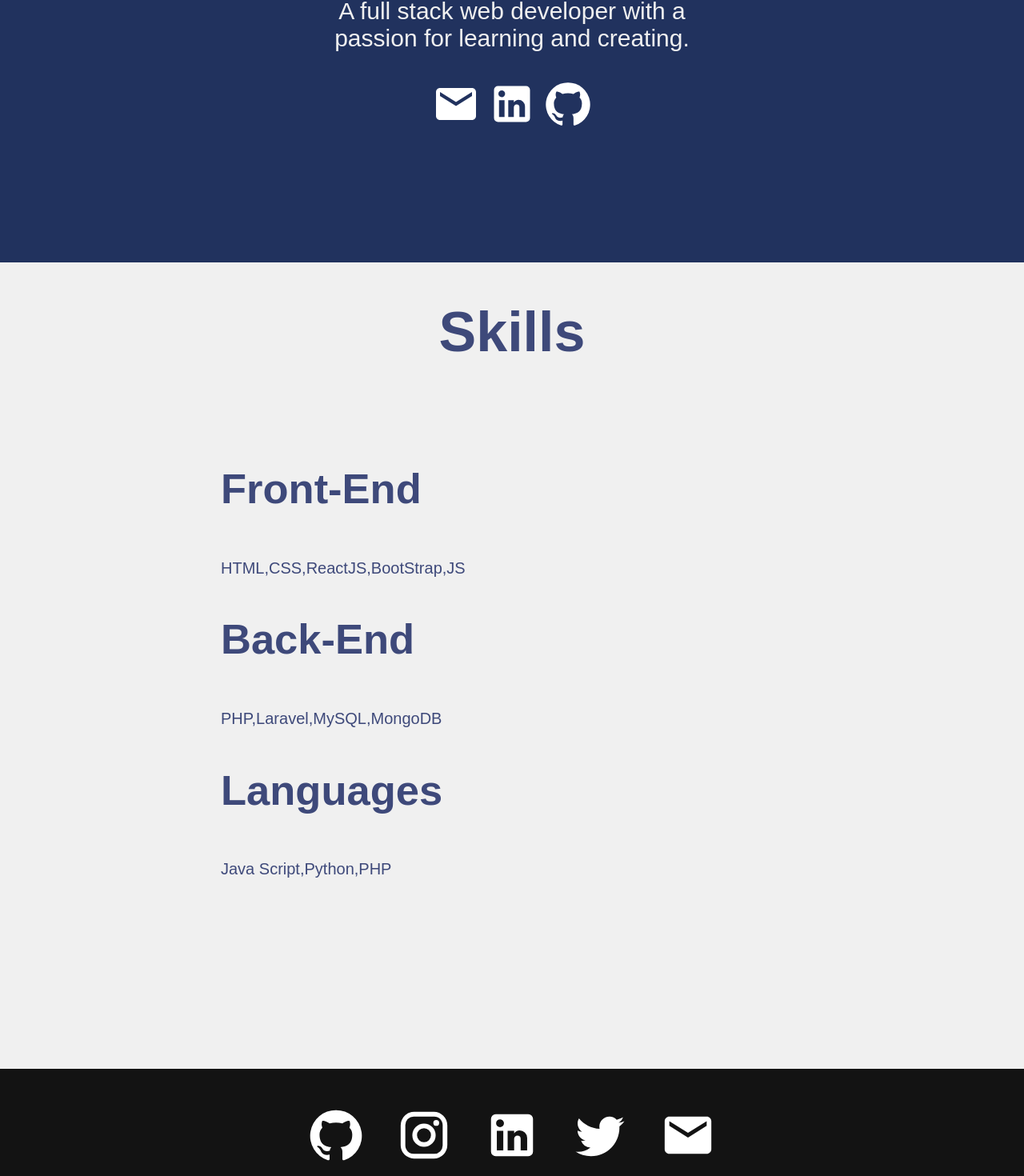
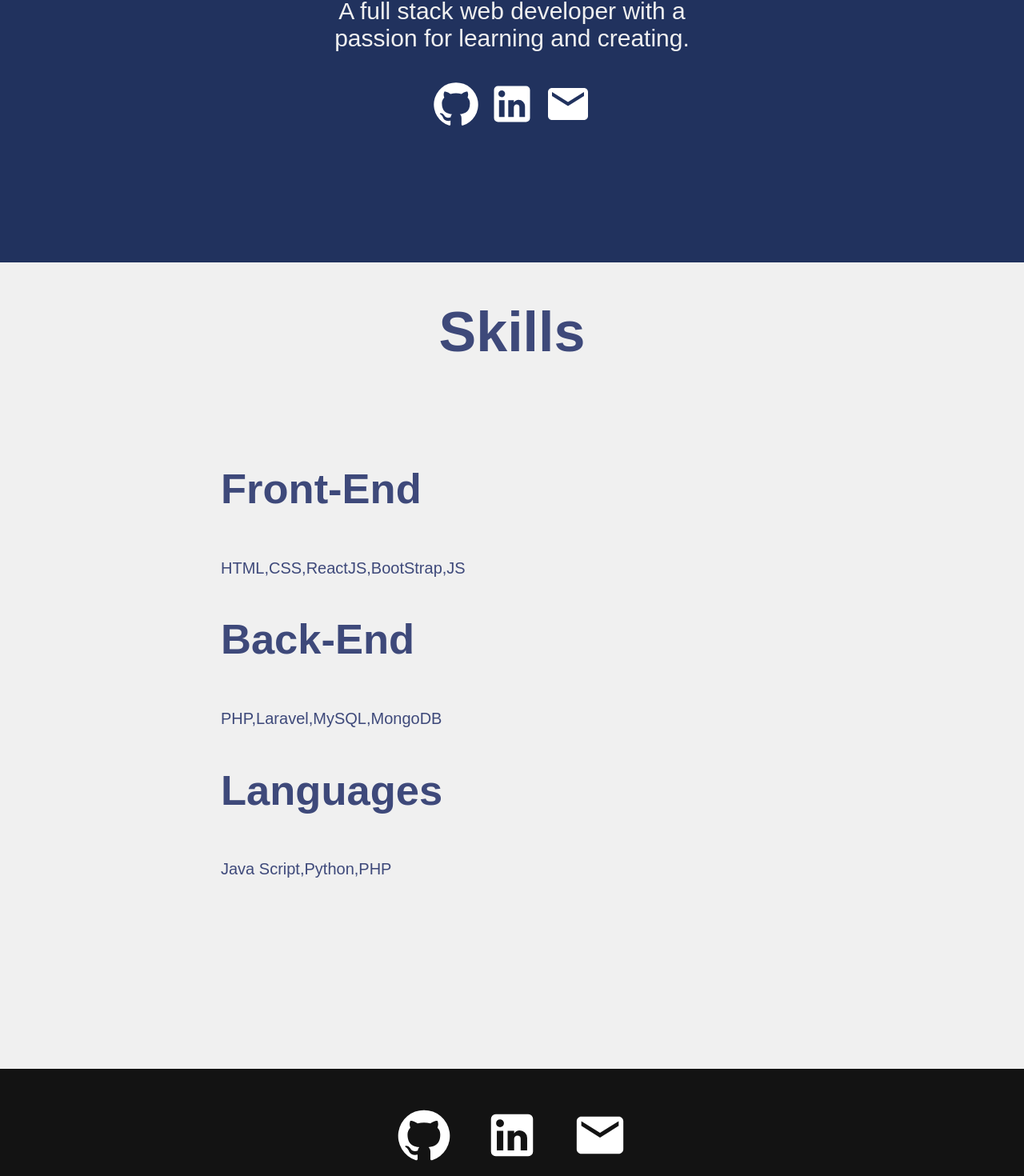
Before and after one commit to DevHolako/Mywebsite-using-react, a React (Create React App) app: page / in a window 1280 px wide. Shown: the part 472-1942 px from the top of the page at 80% size. Built offline with nearby package versions, Linux system fonts and the light colour scheme.

Commit message:
update links

```diff
--- a/src/components/Footer.jsx
+++ b/src/components/Footer.jsx
@@ -1,19 +1,21 @@
 import React from "react";
 import GitHubIcon from "@mui/icons-material/GitHub";
-import InstagramIcon from "@mui/icons-material/Instagram";
 import LinkedInIcon from "@mui/icons-material/LinkedIn";
-import TwitterIcon from "@mui/icons-material/Twitter";
 import MailIcon from "@mui/icons-material/Mail";
 import "./../styles/Footer.css";
 function Footer() {
   return (
     <div className="footer">
       <div className="socialMedia">
-        <GitHubIcon />
-        <InstagramIcon />
-        <LinkedInIcon />
-        <TwitterIcon />
-        <MailIcon />
+        <a href="https://github.com/HolakoNoob">
+          <GitHubIcon />
+        </a>
+        <a href="www.linkedin.com/in/marouane-rguibi">
+          <LinkedInIcon />
+        </a>
+        <a href="mailto: rg.marouane@gmail.com">
+          <MailIcon />
+        </a>
       </div>
       <p>&copy; 2022 holakonoob.tk</p>
     </div>
--- a/src/pages/Home.jsx
+++ b/src/pages/Home.jsx
@@ -12,9 +12,15 @@ function Home() {
           <p>
             A full stack web developer with a passion for learning and creating.
           </p>
-          <MailIcon />
-          <LinkedInIcon />
-          <GitHubIcon />
+          <a href="https://github.com/HolakoNoob">
+            <GitHubIcon />
+          </a>
+          <a href="www.linkedin.com/in/marouane-rguibi">
+            <LinkedInIcon />
+          </a>
+          <a href="mailto: rg.marouane@gmail.com">
+            <MailIcon />
+          </a>
         </div>
       </div>
       <div className="skills">
```
